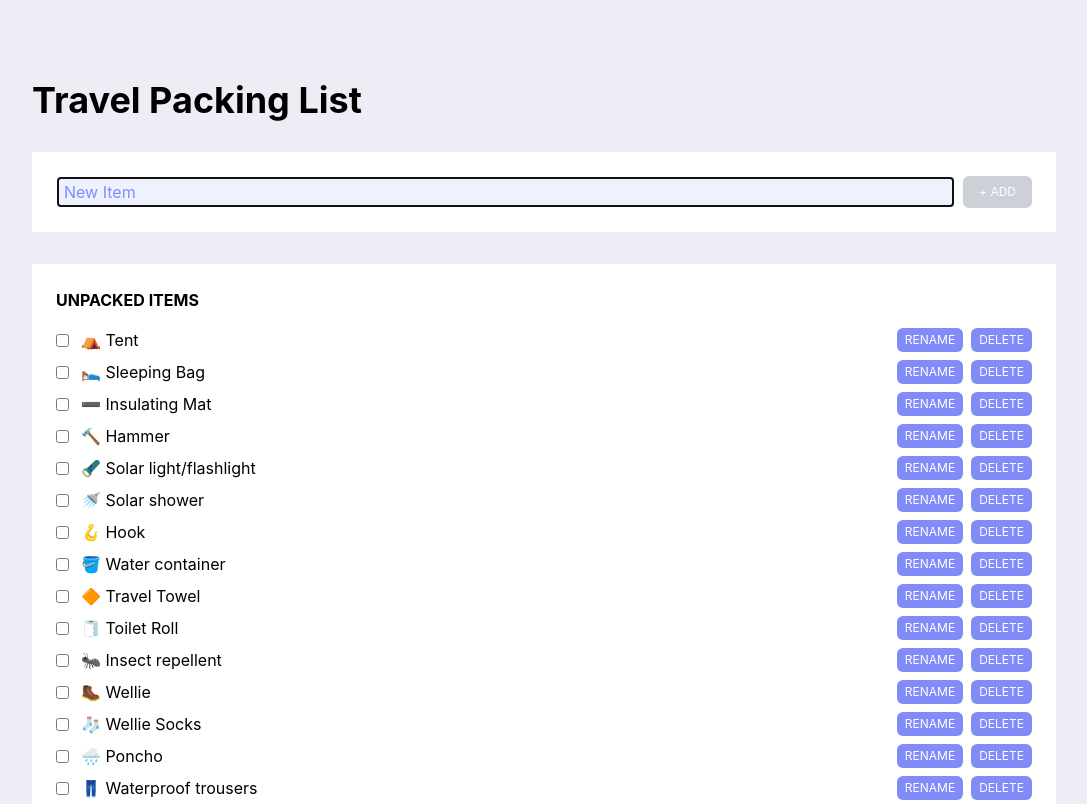
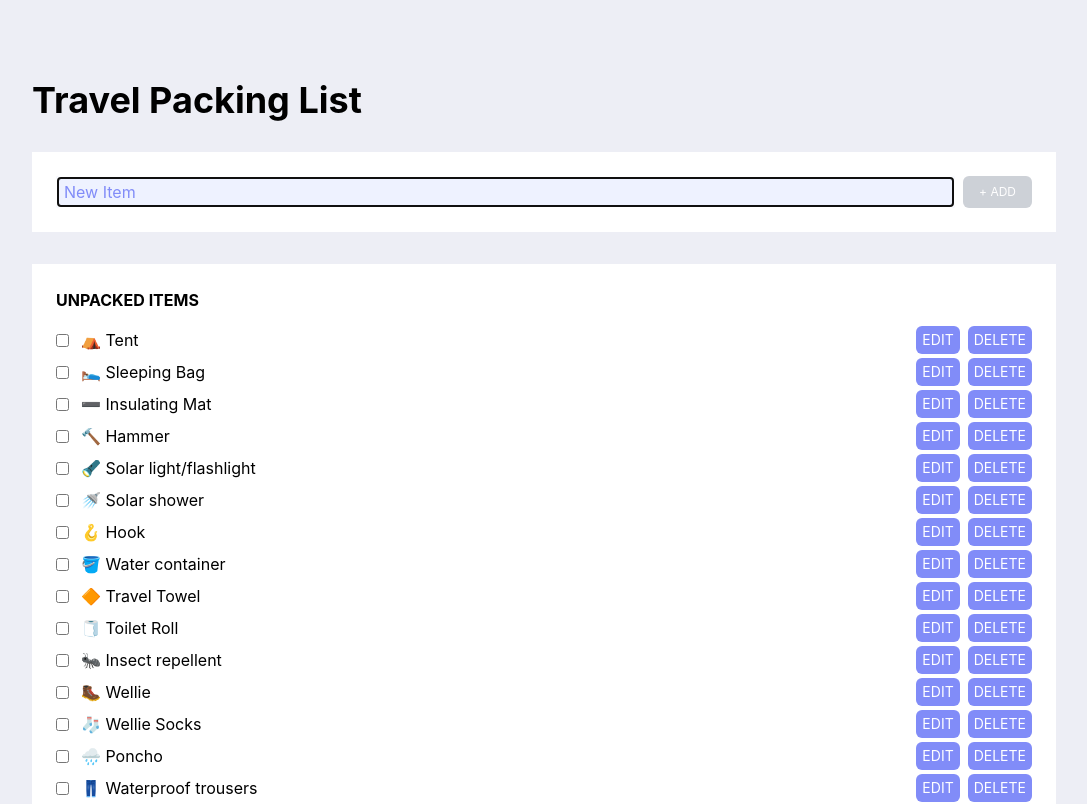
Before and after one commit to paulafffl/travel_packing_checklist, a React (Create React App) app: page / in a window 1280 px wide. Shown: the top 804 px of the page, without its empty margins (96-1183 px from the left). Built offline with nearby package versions, Linux system fonts and the light colour scheme.

Commit message:
Add icons

```diff
--- a/src/components/Item.tsx
+++ b/src/components/Item.tsx
@@ -40,18 +40,20 @@
       />
       <div className="g'py-0 text-sm', ap-2 ml-auto flex">
         <button
-          className="ml-2 px-2 py-1 text-xs"
+          className="ml-2 px-1.5 py-1 text-xs"
           aria-label={`Edit "${item.name}"`}
           onClick={() => setEditing(!editing)}
         >
-          {editing ? 'Save' : 'Rename'}
+          <span className="material-symbols-outlined text-sm">
+            {editing ? 'save' : 'edit'}
+          </span>
         </button>
         <button
-          className="ml-2 px-2 py-1 text-xs"
+          className="ml-2 px-1.5 py-1 text-xs"
           aria-label={`Delete "${item.name}"`}
           onClick={() => remove(item.id)}
         >
-          Delete
+          <span className="material-symbols-outlined text-sm">delete</span>{' '}
         </button>
       </div>
     </li>
--- a/src/index.css
+++ b/src/index.css
@@ -1,6 +1,8 @@
 @tailwind base;
 @tailwind components;
 @tailwind utilities;
+
+@import url('https://fonts.googleapis.com/css2?family=Material+Symbols+Outlined:opsz,wght,FILL,GRAD@20..48,100..700,0..1,-50..200');
 
 body {
   margin: 0;
```
